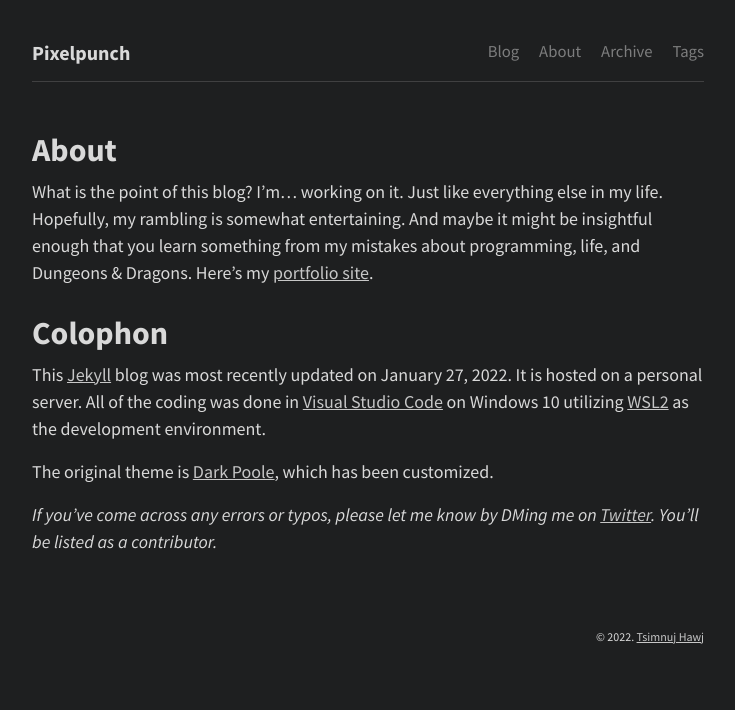
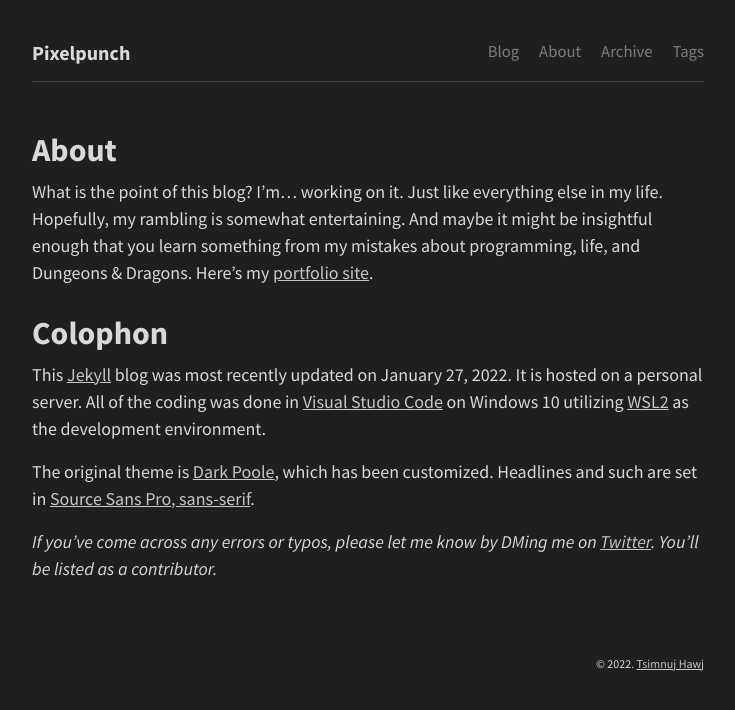
Before and after one commit to tsimnujhawj/blog, a Jekyll site: the page built from _pages/about.md, in a window 1280 px wide. Shown: the top 710 px of the page, without its empty margins (272-1007 px from the left). Built offline with Jekyll 4.4.1, drawn with Linux system fonts in a browser that asks for light colours.

```diff
--- a/_pages/about.md
+++ b/_pages/about.md
@@ -8,7 +8,6 @@
 # Colophon
 This [Jekyll](https://jekyllrb.com/) blog was most recently updated on {{ site.time | date: '%B %-d, %Y' }}. It is hosted on a personal server. All of the coding was done in [Visual Studio Code](https://code.visualstudio.com/) on Windows 10 utilizing [WSL2](https://docs.microsoft.com/en-us/windows/wsl/about) as the development environment.
 
-The original theme is [Dark Poole](https://andrewhwanpark.github.io/dark-poole/), which has been customized.
-<!-- Headlines and such are set in [Source Sans Pro, sans-serif](https://fonts.google.com/specimen/Source+Sans+Pro). -->
+The original theme is [Dark Poole](https://andrewhwanpark.github.io/dark-poole/), which has been customized. Headlines and such are set in [Source Sans Pro, sans-serif](https://fonts.google.com/specimen/Source+Sans+Pro).
 
 *If you’ve come across any errors or typos, please let me know by DMing me on [Twitter](https://twitter.com/tsimnujhawj). You'll be listed as a contributor.*
```
